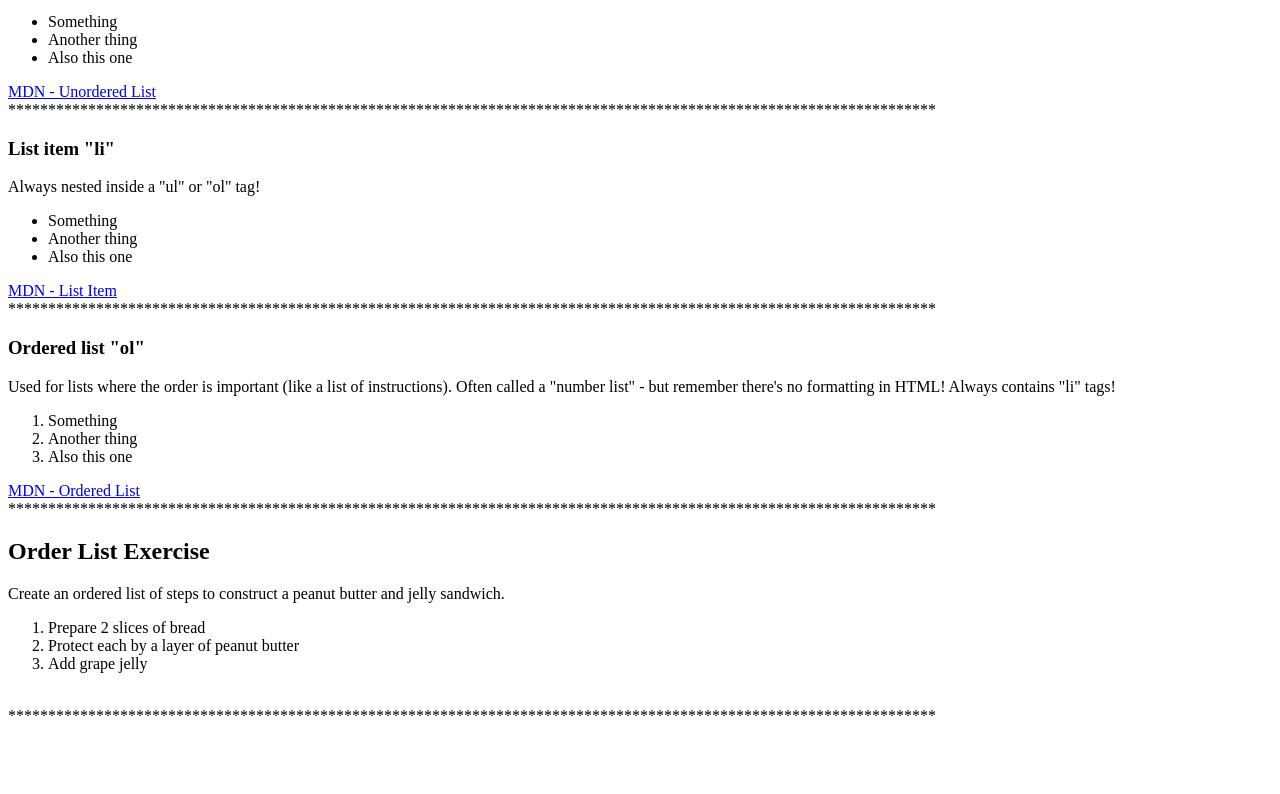
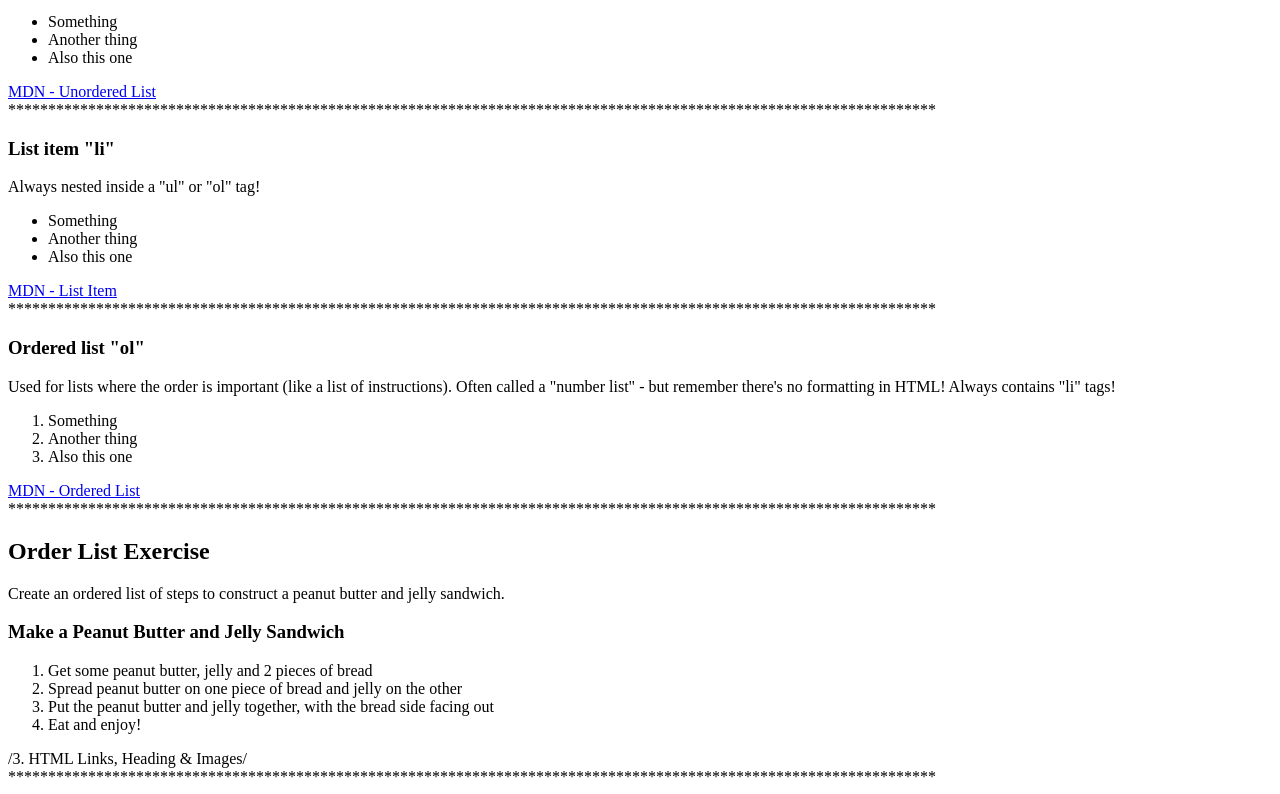
Before and after one commit to Natalina27/FEMasters, a plain HTML site: page index.html in a window 1280 px wide. Shown: the part 767-1561 px from the top of the page. Before the commit the page ends 1500 px from the top, so only its background shows below. Drawn offline with Linux system fonts and the light colour scheme.

Commit message:
05.01.21

```diff
--- a/index.html
+++ b/index.html
@@ -8,7 +8,7 @@
     <title>FEMasters</title>
 </head>
 <body>
-    /1/
+    /1. Introduction/
     <h1>HTML</h1>
         <h2>Terminology</h2>
             <ul>
@@ -20,7 +20,7 @@
                 <li>Element</li>
                 <li>Attribute</li>
             </ul>
-        /2/
+    /2. HTML Basics/
     <br/>********************************************************************************************************************
         <h3>Paragraph "p" </h3>
             <p>This is a paragraph of information.</p>
@@ -76,12 +76,15 @@
 
     <h2> Order List Exercise</h2>
         <p>Create an ordered list of steps to construct a peanut butter and jelly sandwich.</p>
+        <h3>Make a Peanut Butter and Jelly Sandwich </h3>
+        <ol>
+            <li>Get some peanut butter, jelly and 2 pieces of bread</li>
+            <li>Spread peanut butter on one piece of bread and jelly on the other</li>
+            <li>Put the peanut butter and jelly together, with the bread side facing out</li>
+            <li>Eat and enjoy!</li>
+        </ol>
 
-        <ol>
-            <li>Prepare 2 slices of bread</li>
-            <li>Protect each by a layer of peanut butter</li>
-            <li>Add grape jelly</li>
-        </ol>
+    /3. HTML Links, Heading & Images/
     <br/>********************************************************************************************************************
 
 </body>
```
